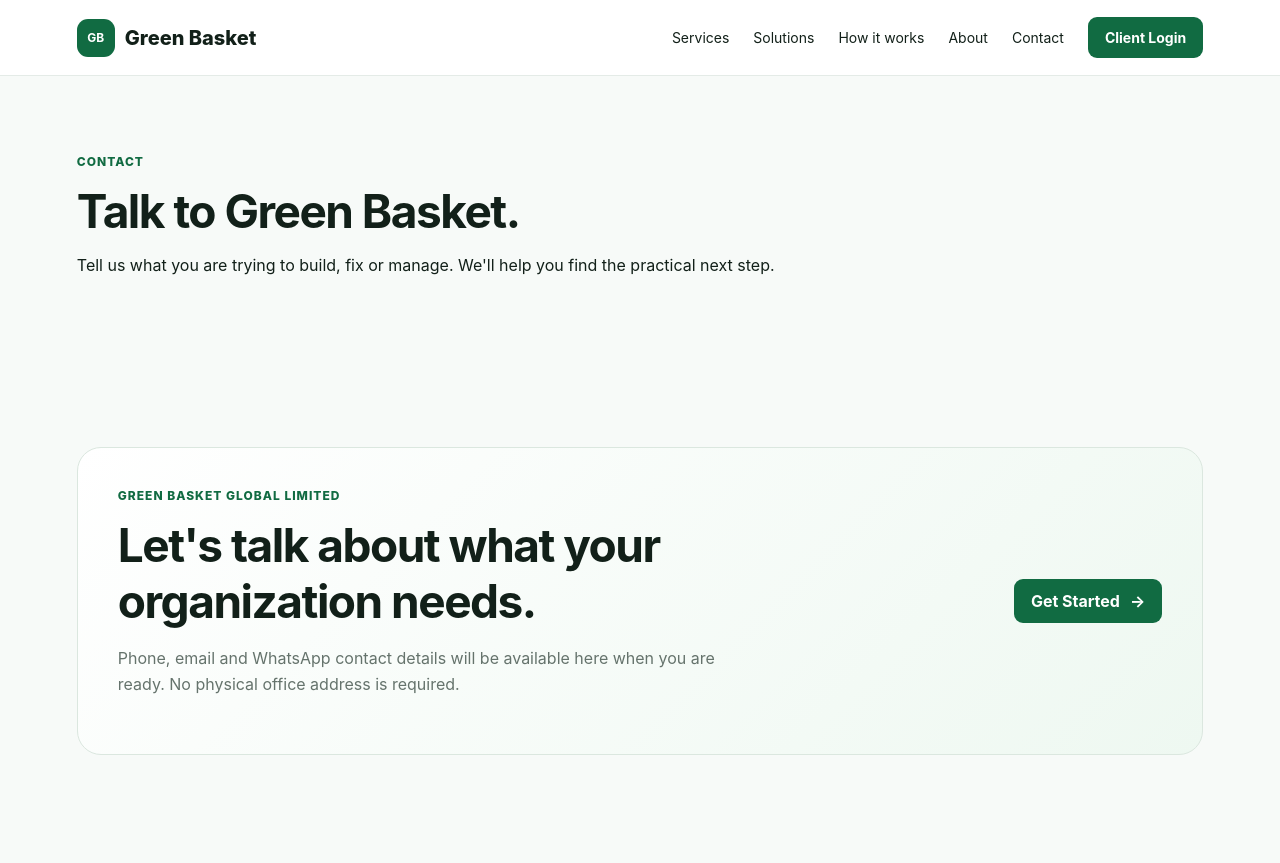
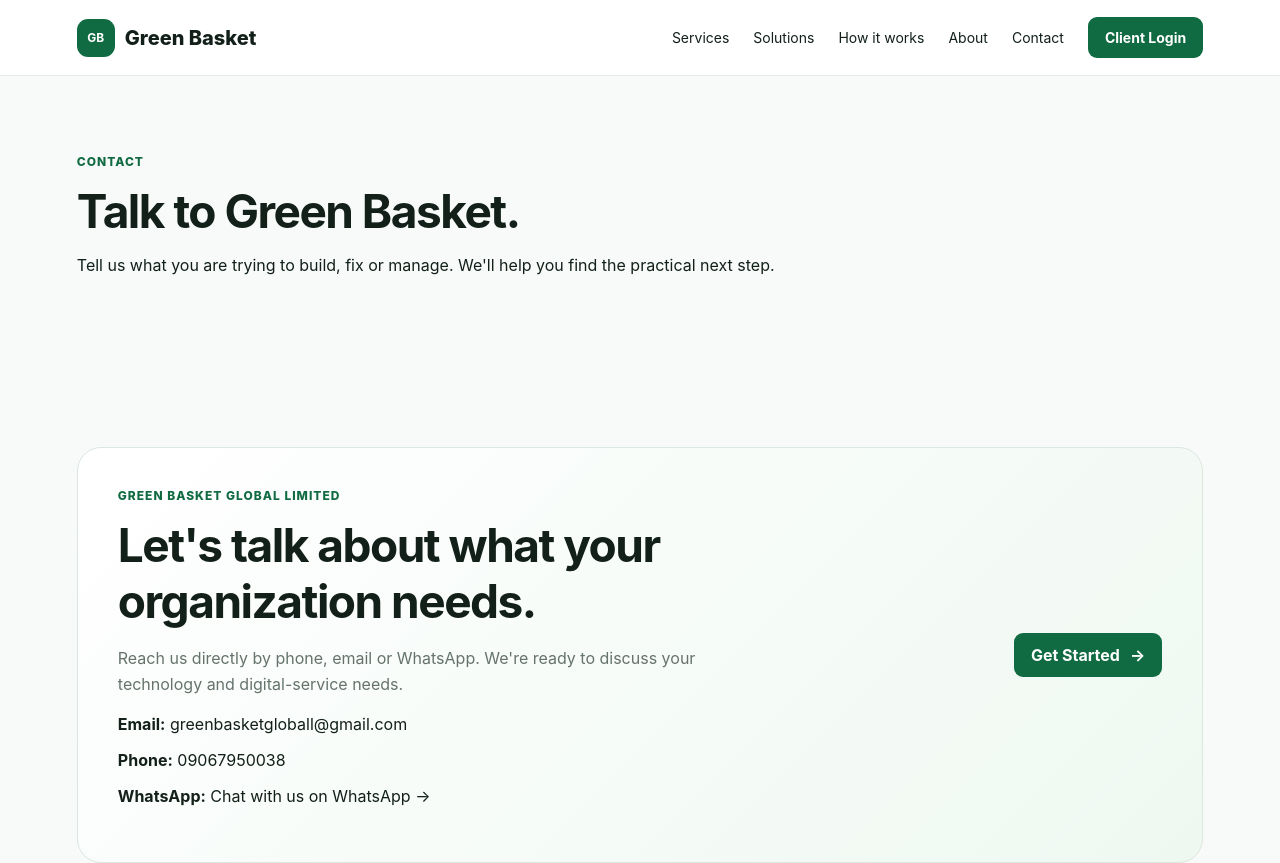
Before and after one commit to greenbasket-labs/GB-Global, a Next.js app: page /contact in a window 1280 px wide. Shown: the top 863 px of the page. Built offline with nearby package versions, Linux system fonts and the light colour scheme.

Commit message:
feat: add official Green Basket contact details

```diff
--- a/app/contact/page.tsx
+++ b/app/contact/page.tsx
@@ -4,7 +4,7 @@ export default function Contact() {
   return (
     <main>
       <section className="page page-hero"><div className="pill">Contact</div><h1>Talk to Green Basket.</h1><p className="page-lead">Tell us what you are trying to build, fix or manage. We&apos;ll help you find the practical next step.</p></section>
-      <section className="section"><div className="closing-card"><div><div className="pill">Green Basket Global Limited</div><h2>Let&apos;s talk about what your organization needs.</h2><p className="muted">Phone, email and WhatsApp contact details will be available here when you are ready. No physical office address is required.</p></div><Link className="btn" href="/register">Get Started <span>→</span></Link></div></section>
+      <section className="section"><div className="closing-card"><div><div className="pill">Green Basket Global Limited</div><h2>Let&apos;s talk about what your organization needs.</h2><p className="muted">Reach us directly by phone, email or WhatsApp. We&apos;re ready to discuss your technology and digital-service needs.</p><div className="contact-details"><p><strong>Email:</strong> <a href="mailto:greenbasketgloball@gmail.com">greenbasketgloball@gmail.com</a></p><p><strong>Phone:</strong> <a href="tel:+2349067950038">09067950038</a></p><p><strong>WhatsApp:</strong> <a href="https://wa.me/2349067950038" target="_blank" rel="noreferrer">Chat with us on WhatsApp →</a></p></div></div><Link className="btn" href="/register">Get Started <span>→</span></Link></div></section>
       <section className="section"><div className="card"><h3>Serving businesses across Nigeria and Africa.</h3><p className="muted">Whether you need software, infrastructure, technical support or digital services, start by telling us what you need.</p><Link href="/services">Explore our services <span>→</span></Link></div></section>
     </main>
   );
```
